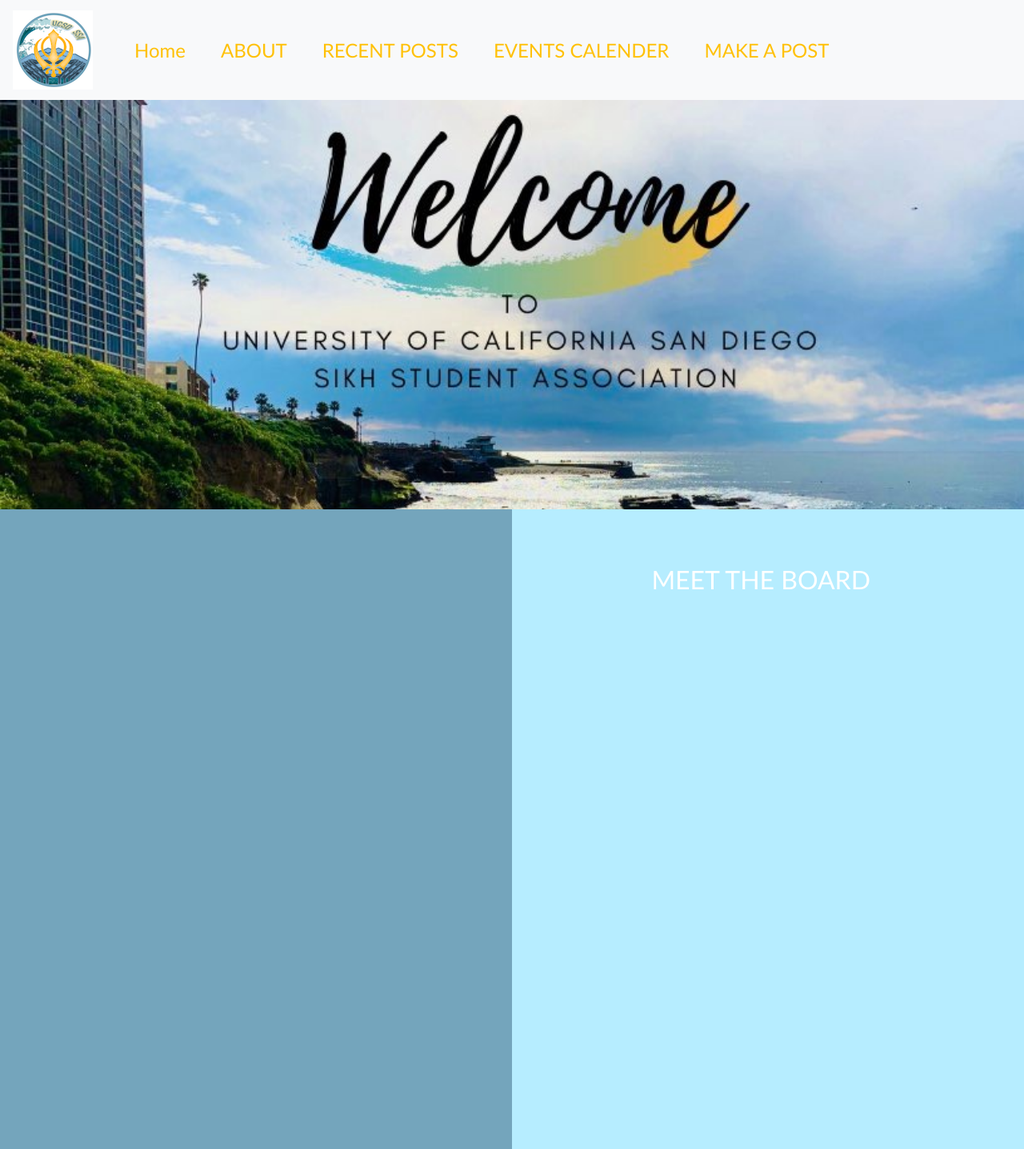
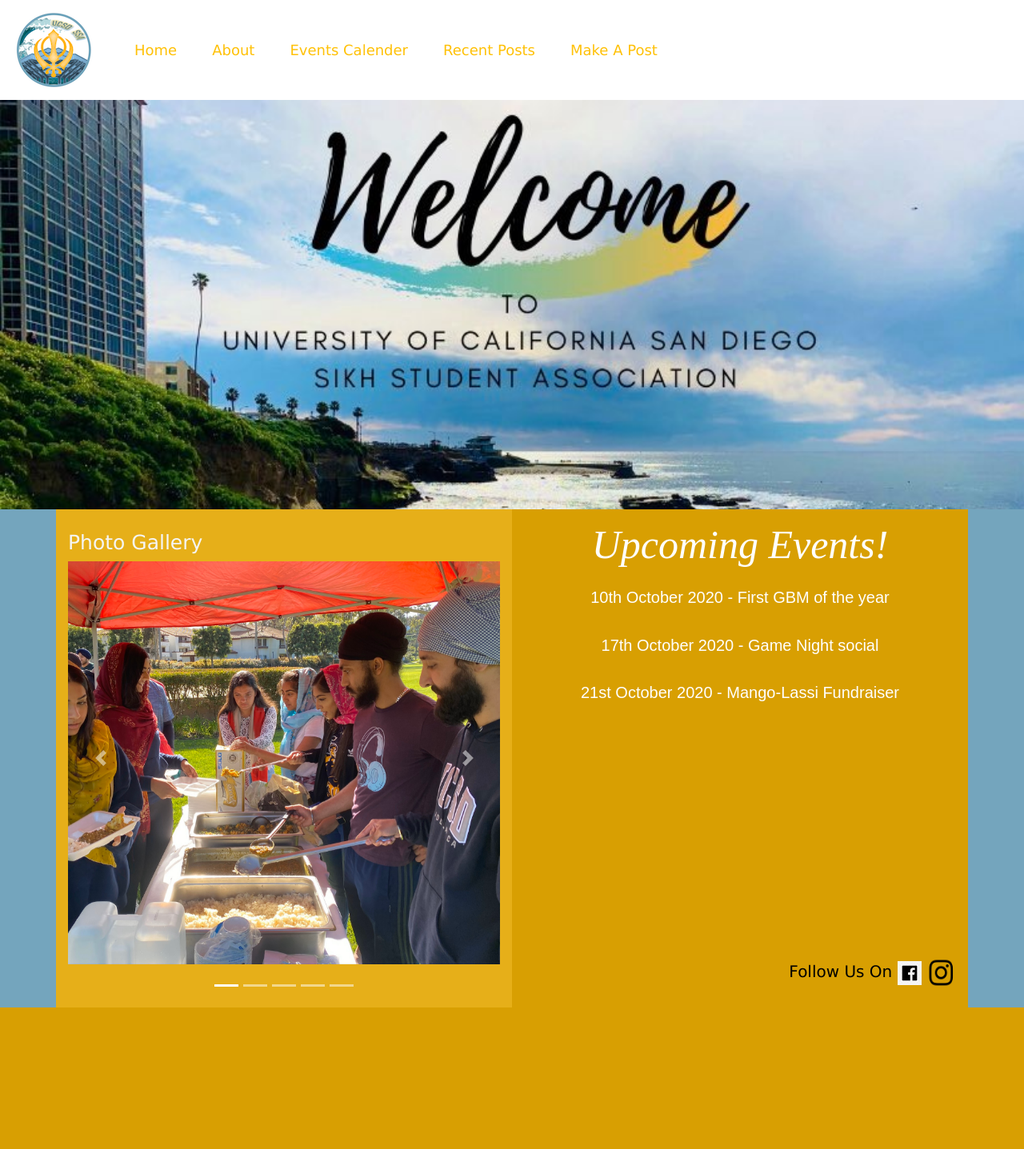
Before and after one commit to Vedparkash5/SSA-Website, a PHP site: page /ssa.html in a window 1280 px wide. Shown: the whole page at 80% size. After the commit the page ends 1260 px from the top, so only its background shows below. Run offline with PHP 8.4, Linux system fonts and the light colour scheme.

Commit message:
new home page

```diff
--- a/ssa_website/ssa.html
+++ b/ssa_website/ssa.html
@@ -10,11 +10,10 @@
   <script src="https://maxcdn.bootstrapcdn.com/bootstrap/4.5.0/js/bootstrap.min.js"></script>
     <link rel="stylesheet" href="styles.css">
 </head>
-<body>
 
-<nav class="navbar navbar-expand-md bg-light navbar-light navbar-custom">
+<body style="background-color: #74A5Bd;">
+  <nav class="navbar navbar-expand-md bg-white navbar-light navbar-custom">
     <a class="navbar-brand" href="#HOME">
-
       <img src="img/logo.png" alt="Logo" style="width:100px;">
     </a>
     <button class="navbar-toggler" type="button" data-toggle="collapse" data-target="#collapsibleNavbar">
@@ -26,27 +25,26 @@
           <a class="nav-link text-warning" href="#HOME">Home</a>
         </li>
         <li class="nav-item">
-        <a class="nav-link text-warning" href="#ABOUT">ABOUT</a>
+          <a class="nav-link text-warning" href="#ABOUT">About</a>
+        </li>
+        <li class="nav-item">
+          <a class="nav-link text-warning" href="#EVENTS CALENDER">Events Calender</a>
         </li>
         <li class="nav-item  ">
-        <a class="nav-link text-warning" href="#RECENT POSTS">RECENT POSTS</a>
+          <a class="nav-link text-warning" href="#RECENT POSTS">Recent Posts</a>
         </li>
         <li class="nav-item">
-        <a class="nav-link text-warning" href="#EVENTS CALENDER">EVENTS CALENDER</a>
+          <a class="nav-link text-warning" href="MakePost.html">Make A Post</a>
         </li>
-
-      <li class="nav-item">
-        <a class="nav-link text-warning" href="MakePost.html">MAKE A POST</a>
-      </li>
-
-
       </ul>
 
     </div>
   </nav>
+
   <div class="middle" id="middle">
   </div>
-<div class="bottom" id="bottom">
+
+<!-- <div class="bottom" id="bottom">
   <div class="row no-gutters">
     <div class="col-md-6 no-gutters">
       <div class="leftside d-flex justify-content-center align-items-center">
@@ -71,21 +69,122 @@
       </div>
     </div>
   </div>
+</div> -->
+
+  <div class="container" >
+    <div class="row">
+      <div class="col-sm" style="background-color: rgb(230, 175, 25)">
+        <div id="carouselExampleIndicators" class="carousel slide" data-ride="carousel" style="padding-top: 5%; padding-bottom: 10%;">
+          <ol class="carousel-indicators">
+            <li data-target="#carouselExampleIndicators" data-slide-to="0" class="active"></li>
+            <li data-target="#carouselExampleIndicators" data-slide-to="1"></li>
+            <li data-target="#carouselExampleIndicators" data-slide-to="2"></li>
+            <li data-target="#carouselExampleIndicators" data-slide-to="3"></li>
+            <li data-target="#carouselExampleIndicators" data-slide-to="4"></li>
+
+          </ol>
+          <div class="carousel-inner">
+            <div class=".mt">
+              <h4 style="color: whitesmoke; font-family: Verdana, Geneva, Tahoma, sans-serif; font-size: 25px;"> Photo Gallery</h4>
+              <div class="carousel-item active">
+                <img src="img/IMG_0022.JPG" style="width:20% ; height: 50%" class="d-block w-100">
               </div>
-    <div class="col-md-6 no-gutters">
+              <div class="carousel-item">
+                <img src="img/IMG_0020.jpg" style="width:20% ; height: 50%" class="d-block w-100">
+              </div>
+              <div class="carousel-item">
+                <img src="img/IMG_2843_Original.JPG" style="width:20% ; height: 50%" class="d-block w-100">
+              </div>
+              <div class="carousel-item">
+                <img src="img/IMG_5403.PNG" style="width:20% ; height: 50%" class="d-block w-100">
+              </div>
+              <div class="carousel-item">
+                <img src="img/IMG_2711_Original.JPG" style="width:20% ; height: 50%" class="d-block w-100">
+              </div>
+            </div>
+          </div>
+          <a class="carousel-control-prev" href="#carouselExampleIndicators" role="button" data-slide="prev">
+            <span class="carousel-control-prev-icon" aria-hidden="true"></span>
+            <span class="sr-only">Previous</span>
+          </a>
+          <a class="carousel-control-next" href="#carouselExampleIndicators" role="button" data-slide="next">
+            <span class="carousel-control-next-icon" aria-hidden="true"></span>
+            <span class="sr-only">Next</span>
+          </a>
+        </div>
+      </div>
+      <div class="col-sm" style="background-color:rgb(216, 159, 2);">
+        <h1 style="font-style:italic ; font-family: script; padding-top: 2.5%; font-size: 50px; color: white; text-align: center;">
+          Upcoming Events!
+        </h1>
+        <p style="font-style:normal ; font-family: sans-serif; padding-top: 2.5%; font-size: 20px; color: white; text-align: center;">
+          10th October 2020 - First GBM of the year
+        </p>
+        <p style="font-style:initial ; font-family: sans-serif; padding-top: 2.5%; font-size: 20px; color: white; text-align: center;">
+          17th October 2020 - Game Night social
+        </p>
+        <p style="font-style:inherit ; font-family: sans-serif; padding-top: 2.5%; font-size: 20px; color: white; text-align: center;">
+          21st October 2020 - Mango-Lassi Fundraiser
+        </p>
+
+        <p style="color: black; font-family: Verdana, Geneva, Tahoma, sans-serif; font-size: 20px; padding-top : 300px; text-align: right;">
+          Follow Us On
+          <a href = "https://www.facebook.com/UCSanDiegoSSA/">
+            <img src="img/facebook_logo.png" alt="Facebook Logo" style="width:30px; height:30px;">
+          </a>
+          <a href = "https://www.instagram.com/ssa_ucsd/?hl=en">
+            <img src="img/instagram_logo.png" alt="Instagram Logo" style="width:37px; height:40px;">
+          </a>
+
+        </p>
+
+
+
+      </div>
+    </div>
+  </div>
+
+
+  <!-- <div id="carouselExampleIndicators" class="carousel slide" data-ride="carousel">
+    <ol class="carousel-indicators">
+      <li data-target="#carouselExampleIndicators" data-slide-to="0" class="active"></li>
+      <li data-target="#carouselExampleIndicators" data-slide-to="1"></li>
+      <li data-target="#carouselExampleIndicators" data-slide-to="2"></li>
+    </ol>
+    <div class="carousel-inner">
+      <div class="carousel-item active">
+        <img src="img/IMG_0020.jpg" style="width:20% ; height: 50%" class="d-block w-100" alt="...">
+      </div>
+      <div class="carousel-item">
+        <img src="img/IMG_0022.JPG" style="width:100px ; height: 300px" class="d-block w-100" alt="...">
+      </div>
+      <div class="carousel-item">
+        <img src="img/IMG_2843_Original.JPG" style="width:100px ; height: 300px" class="d-block w-100" alt="...">
+      </div>
+    </div>
+    <a class="carousel-control-prev" href="#carouselExampleIndicators" role="button" data-slide="prev">
+      <span class="carousel-control-prev-icon" aria-hidden="true"></span>
+      <span class="sr-only">Previous</span>
+    </a>
+    <a class="carousel-control-next" href="#carouselExampleIndicators" role="button" data-slide="next">
+      <span class="carousel-control-next-icon" aria-hidden="true"></span>
+      <span class="sr-only">Next</span>
+    </a>
+  </div> -->
+
+    <!-- <div class="col-md-6 no-gutters">
       <div class="rightside">
         <p class="padding">MEET THE BOARD</p>
       </div>
     </div>
-    </div>
-  </div>
+    </div> -->
 
 
 
 
 
 
-    <script>
+    <!-- <script>
     var slideIndex = 1;
     showSlides(slideIndex);
 
@@ -122,8 +221,8 @@
     slides[slideIndex-1].style.display = "block";
     setTimeout(showSlides, 3000); // Change image every 3 seconds
     }
-    </script>
-</div>
+    </script> -->
+
 
 </body>
 </html>
--- a/ssa_website/styles.css
+++ b/ssa_website/styles.css
@@ -1,19 +1,17 @@
 .navbar {
-
-  border-color: gold;
+  border-color: rgb(230, 175, 25);
 }
 .navbar .collapse ul li a{
-  font-size: x-large;
-  font-family: 'Gill Sans', 'Gill Sans MT', Calibri, 'Trebuchet MS', sans-serif;
- font-weight: lighter;
+  font-size: large;
+  font-family: Verdana, Geneva, Tahoma, sans-serif;
+  font-weight: 100;
  }
  .navbar .navbar-toggler  {
    background-color: rgb(230, 175, 25);
-   border-color: gold;
+   border-color: rgb(230, 175, 25);
  }
  .navbar-nav > li{
    padding-left:28px;
-
  }
 /*styles the middle portion with the picture*/
 .middle{
@@ -25,7 +23,9 @@
  height: 40vw;
 }
 
+
 /*beginning of styling the bottom portion*/
+/*
 .bottom{
  width: 100vw;
  height: 30vw;
@@ -35,7 +35,8 @@
  font-family: 'Gill Sans', 'Gill Sans MT', Calibri, 'Trebuchet MS', sans-serif;
  color: white;
 }
-
+*/
+/*
 .rightside{
  height: 30vw;
  width: 100%;
@@ -47,8 +48,8 @@
  width: 100%;
  padding-top: 0%;
 }
-
-
+*/
+/*
 @media screen and (min-width:768px)
 {
 .rightside{
@@ -67,21 +68,23 @@
 .rightside{
  background:#B6EDFF;
 }
+*/
 /* Slideshow container */
-.slideshow-container {
+/* .carousel-inner {
  max-width: 40vw;
  position: relative;
 
-}
-
-/* Fading animation */
+} */
+/*
+Fading animation
 .fade {
 -webkit-animation-name: fade;
 -webkit-animation-duration: 1.5s;
 animation-name: fade;
 animation-duration: 1.5s;
 }
-
+*/
+/*
 @-webkit-keyframes fade {
 from {opacity: .4}
 to {opacity: 1}
@@ -91,10 +94,11 @@ to {opacity: 1}
 from {opacity: .4}
 to {opacity: 1}
 }
-
-
+*/
+/*
 p.padding {
  padding-top: 5vw;
  padding-right: 15vw;
 
 }
+*/
```
Also changed, not shown: ssa_website/MakePost.html (+1 -8 lines), ssa_website/img/clipart2620105.png (added), ssa_website/img/facebook.png (added), ssa_website/img/facebook_logo.png (added), ssa_website/img/instagram_logo.png (added), 3 other files. Lines whose indentation alone changed are shown as unchanged.
